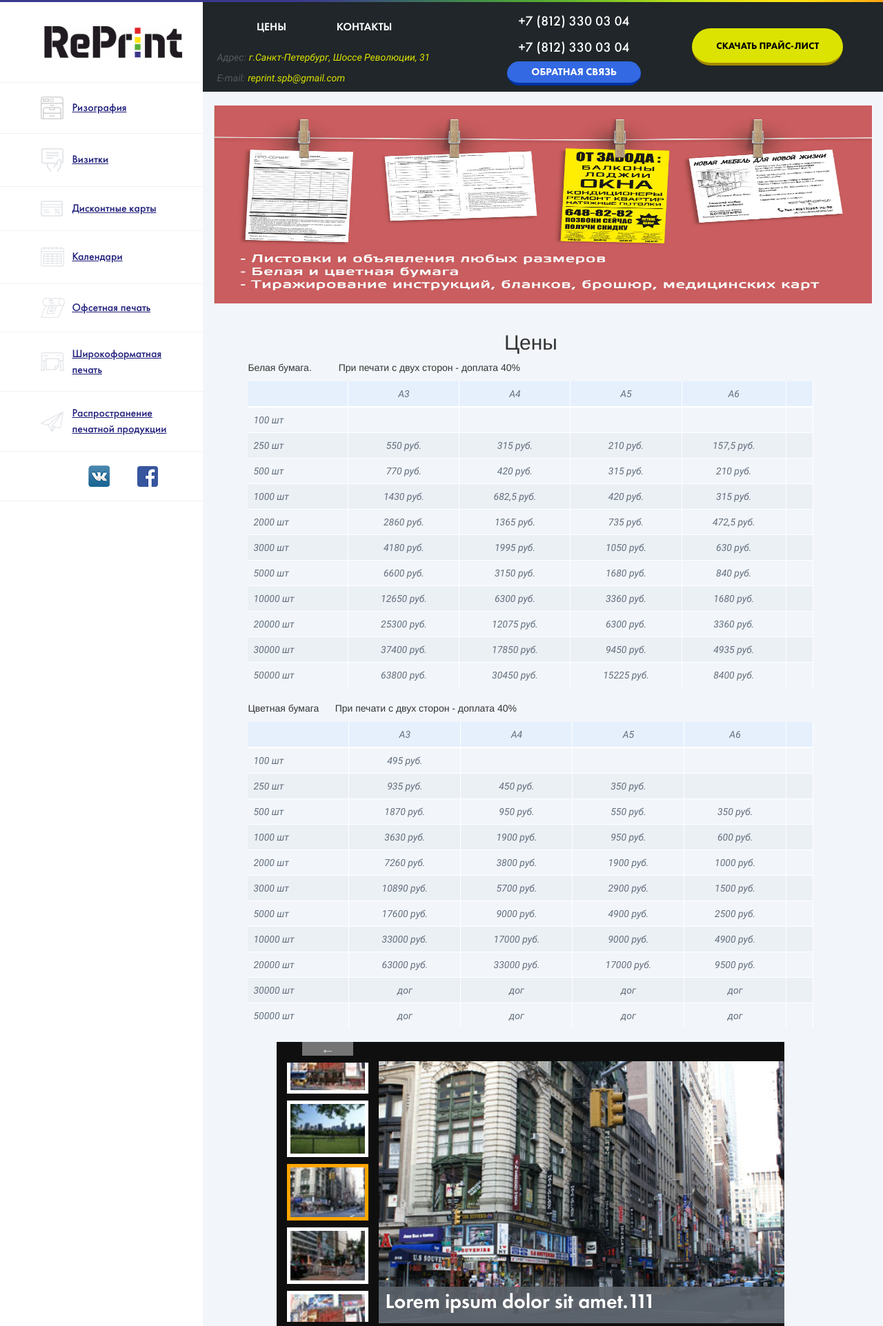
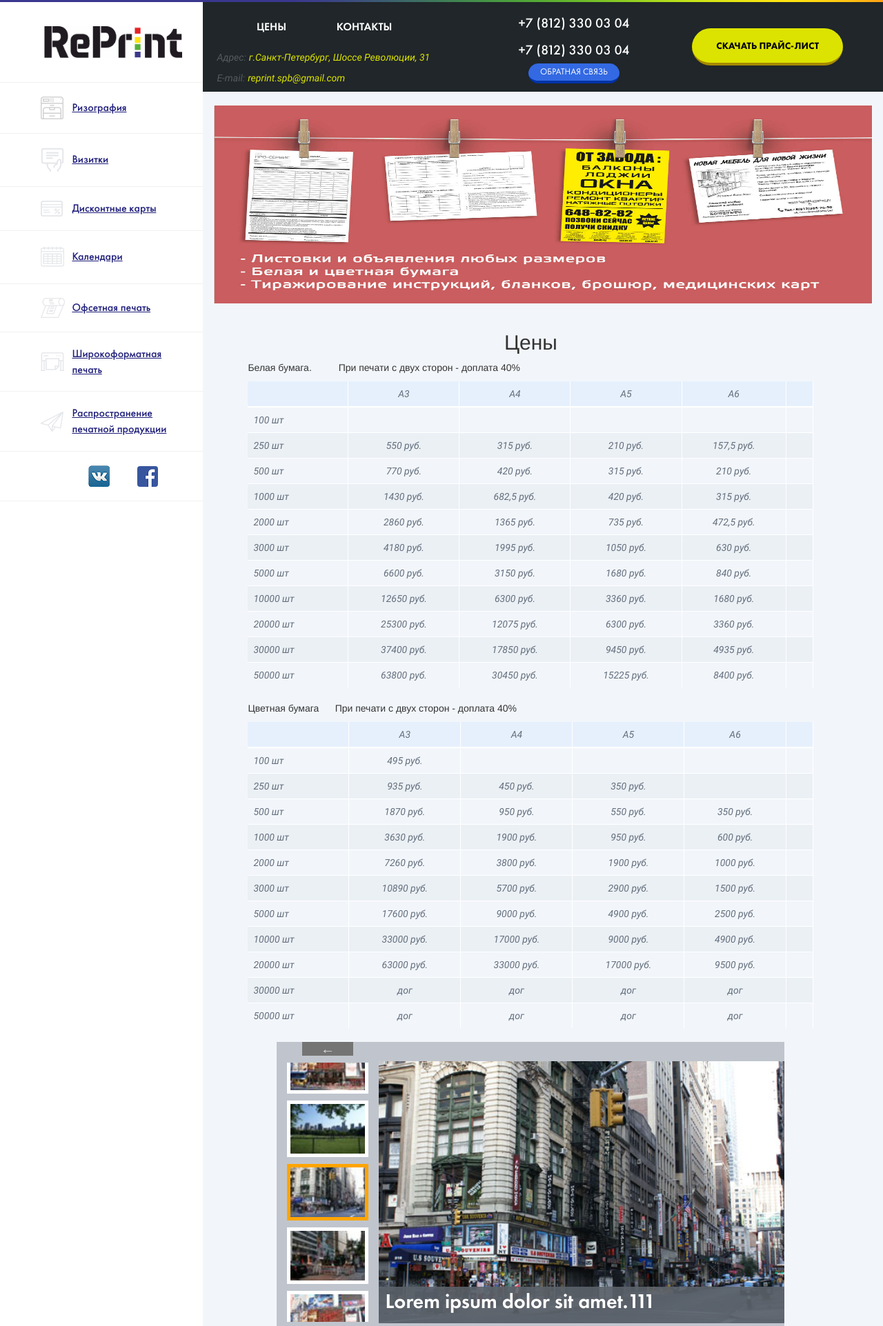
Before and after one commit to AlLosevK/treprint, a PHP site: page /index1.html in a window 1280 px wide. Shown: the top 1923 px of the page at 69% size. Run offline with PHP 8.4, Linux system fonts and the light colour scheme; some libraries are stand-ins or nearby versions; some web fonts are replaced.

Commit message:
Styled slider&feedback-button

```diff
--- a/css/main.css
+++ b/css/main.css
@@ -792,7 +792,6 @@ body {
     border: none;
     outline: 0;
 }
-
 .feedback-title,
 .contract-title {
     display: inline-block;
@@ -805,13 +804,17 @@ body {
     background-color: #3369e2;
     border-bottom: 4px solid #0033a6 !important;
 }
+.feedback-title{
+    font-family: "Futura PT Book";
+    padding: 3px 17px;
+    font-size: 13px;
+}
 
 .contract-title:hover {
     color: #fcfcfc;
     text-decoration: none;
 }
 
-.header-contacts .feedback span,
 .contract-contacts .contract span {
     font-size: 15px;
 }
@@ -865,7 +868,7 @@ body {
     align-items: center;
     margin: 0 auto;
     width: 80%;
-    background-color: #0f0f0f;
+    background-color: #C0C5CD;
 }
 
 .rizo-slider .slider-nav img {
@@ -885,7 +888,7 @@ body {
 .slider-nav {
     width: 20%;
     padding: 30px 15px;
-    background-color: #0f0f0f;
+    background-color: #C0C5CD;
 }
 .slider-nav .slick-prev{
     top: 10px;
```
